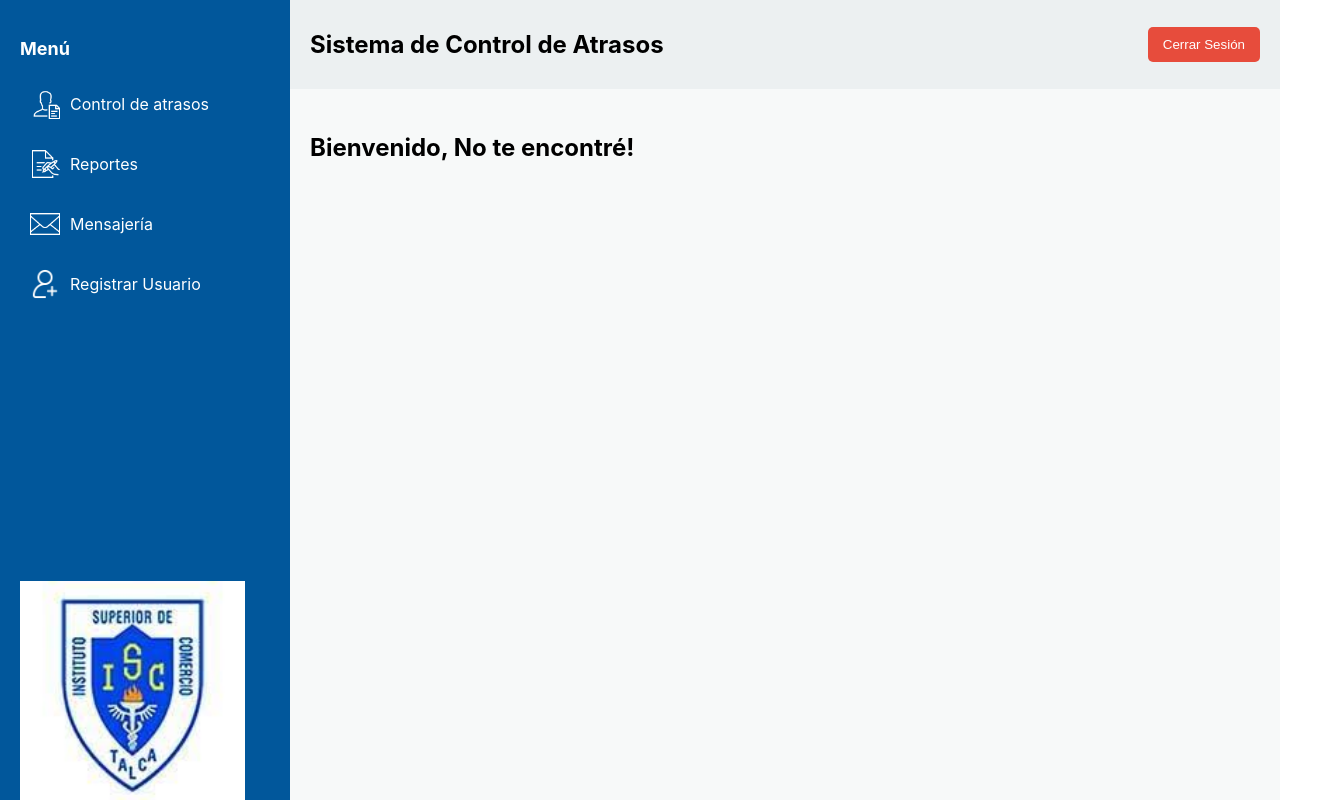
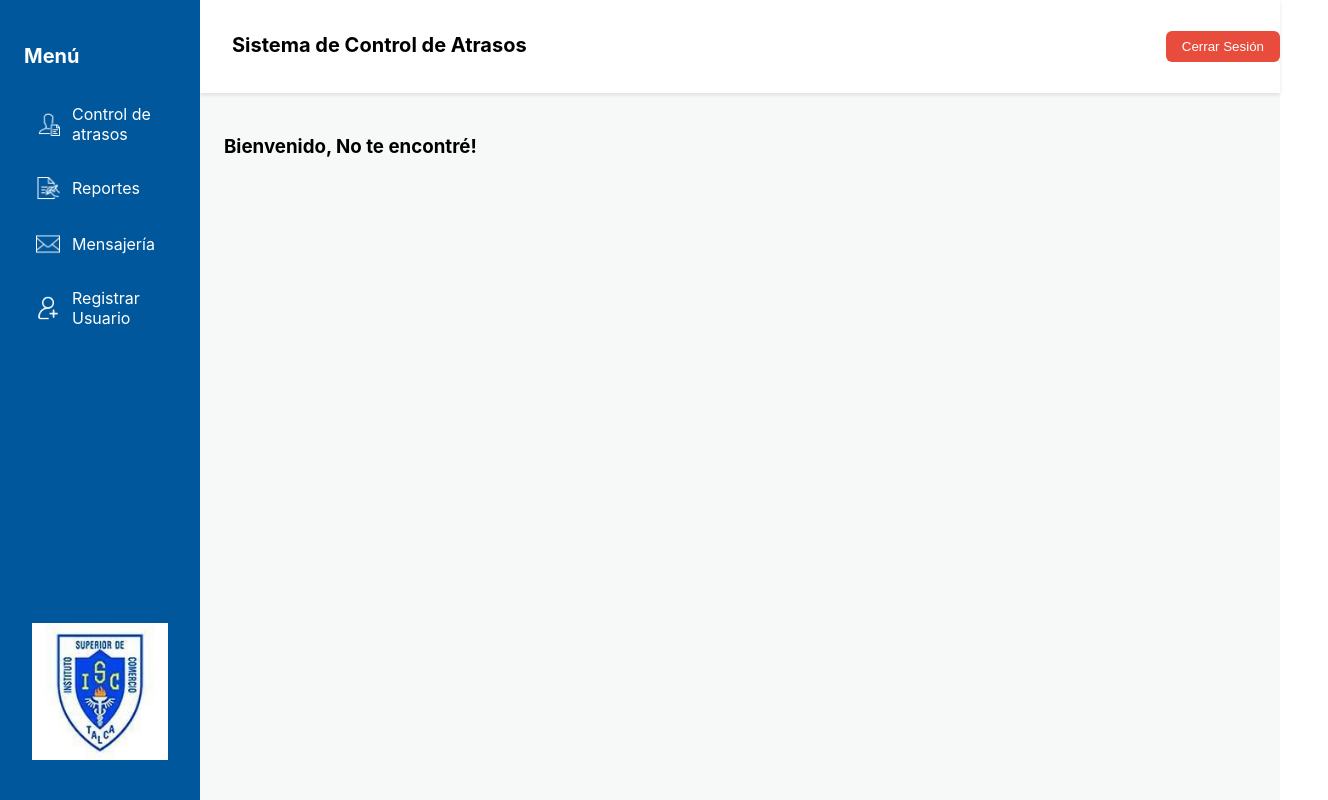
Before and after one commit to kaketsuOG/Sistema-de-control-de-asistencia-con-mensajeria-instantanea, a React (Create React App) app in the folder Plataforma_Atrasos/frontend/: page /home in a window 1280 px wide. Shown: the whole page, 1328 px wide, since content can reach past the window. Built offline with nearby package versions, Linux system fonts and the light colour scheme; no server answers; sample sign-in values are in the browser's storage.

Commit message:
movil_view

```diff
--- a/Plataforma_Atrasos/frontend/package.json
+++ b/Plataforma_Atrasos/frontend/package.json
@@ -9,6 +9,7 @@
     "axios": "^1.7.7",
     "date-fns": "^4.1.0",
     "jspdf": "^2.5.2",
+    "lucide-react": "^0.453.0",
     "pdf-lib": "^1.17.1",
     "react": "^18.3.1",
     "react-datepicker": "^7.4.0",
--- a/Plataforma_Atrasos/frontend/src/pages/AtrasosPage.js
+++ b/Plataforma_Atrasos/frontend/src/pages/AtrasosPage.js
@@ -196,80 +196,89 @@ const AtrasosPage = () => {
 const styles = {
     container: {
         maxWidth: '1200px',
-        margin: '20px auto',
-        padding: '20px',
+        margin: '2rem auto',
+        padding: '1.5rem',
         backgroundColor: '#ffffff',
-        borderRadius: '8px',
+        borderRadius: '0.5rem',
         boxShadow: '0 4px 8px rgba(0, 0, 0, 0.1)',
     },
     title: {
         textAlign: 'center',
         color: 'black',
-        marginBottom: '15px',
+        marginBottom: '1rem',
     },
     filters: {
         display: 'flex',
-        gap: '10px',
-        marginBottom: '20px',
+        gap: '0.5rem',
+        marginBottom: '1.5rem',
     },
     filterInput: {
-        padding: '8px',
-        fontSize: '16px',
-        borderRadius: '4px',
+        padding: '0.5rem',
+        fontSize: '1rem',
+        borderRadius: '0.375rem',
         border: '1px solid #ccc',
     },
     pdfButton: {
         marginLeft: 'auto',
-        padding: '10px 20px',
-        backgroundColor: '#007bff',
+        padding: '0.5rem 1rem',
+        backgroundColor: '#01579b',
         color: '#fff',
         border: 'none',
-        borderRadius: '5px',
+        borderRadius: '0.375rem',
         cursor: 'pointer',
+        transition: 'background-color 0.2s',
+        '&:hover': {
+            backgroundColor: '#014377',
+        },
     },
     tableContainer: {
         maxHeight: '500px',
         overflowY: 'auto',
-        marginTop: '20px',
+        marginTop: '1.5rem',
     },
     table: {
         width: '100%',
         borderCollapse: 'collapse',
     },
     headerCell: {
-        backgroundColor: '#007bff',
+        backgroundColor: '#01579b',
         color: '#ffffff',
-        padding: '10px',
+        padding: '0.75rem',
         textAlign: 'left',
         fontWeight: 'bold',
-        borderBottom: '2px solid #007bff',
+        borderBottom: '2px solid #01579b',
     },
     row: {
-        backgroundColor: '#f9f9f9',
+        backgroundColor: '#f7f9f9',
         transition: 'background-color 0.3s ease',
+        '&:hover': {
+            backgroundColor: 'rgba(1, 87, 155, 0.1)',
+        },
     },
     cell: {
-        padding: '10px',
+        padding: '0.75rem',
         borderBottom: '1px solid #ddd',
         textAlign: 'left',
     },
     noData: {
         textAlign: 'center',
         color: '#888',
-        marginTop: '20px',
+        marginTop: '1.5rem',
     },
     error: {
         color: 'red',
         textAlign: 'center',
+        marginTop: '1rem',
     },
     loading: {
         textAlign: 'center',
-        marginTop: '50px',
+        marginTop: '3rem',
     },
     pdfLink: {
-        color: '#007bff',
+        color: '#01579b',
         textDecoration: 'none',
     },
 };
 
+
 export default AtrasosPage;
--- a/Plataforma_Atrasos/frontend/src/pages/HomePage.js
+++ b/Plataforma_Atrasos/frontend/src/pages/HomePage.js
@@ -1,32 +1,47 @@
 import React, { useEffect, useState } from 'react';
 import { useNavigate } from 'react-router-dom';
+import { Menu, X } from 'lucide-react';
 // Importa los iconos
 import controlIcon from '../assets/icons/control.png';
 import reportIcon from '../assets/icons/report.png';
 import messageIcon from '../assets/icons/message.png';
 import agregarIcon from '../assets/icons/agregar-usuario.png';
-import AttendancePage from './AttendancePage'; // Asegúrate de que la ruta sea correcta
-import ReportsPage from './ReportsPage'; // Asegúrate de importar ReportsPage
-
-import logo from '../assets/images/logo.png'; // Importa la imagen del logo
-
+import AttendancePage from './AttendancePage';
+import ReportsPage from './ReportsPage';
 import AtrasosPage from './AtrasosPage';
 import RegisterPage from './RegisterPage';
+import logo from '../assets/images/logo.png';
 import axios from 'axios';
 
 const HomePage = () => {
     const navigate = useNavigate();
     const [userName, setUserName] = useState('');
-    const [showAttendance, setShowAttendance] = useState(false); // Estado para mostrar/ocultar AttendancePage
-    const [showReports, setShowReports] = useState(false); // Estado para mostrar/ocultar ReportsPage
+    const [showAttendance, setShowAttendance] = useState(false);
+    const [showReports, setShowReports] = useState(false);
     const [showAtrasos, setShowAtrasos] = useState(false);
     const [showRegistro, setShowRegistro] = useState(false);
+    const [isSidebarOpen, setIsSidebarOpen] = useState(false);
+    const [isMobile, setIsMobile] = useState(window.innerWidth < 768);
+
+    useEffect(() => {
+        const handleResize = () => {
+            setIsMobile(window.innerWidth < 768);
+            if (window.innerWidth >= 768) {
+                setIsSidebarOpen(true);
+            }
+        };
+
+        window.addEventListener('resize', handleResize);
+        handleResize(); // Inicializa el estado
+
+        return () => window.removeEventListener('resize', handleResize);
+    }, []);
 
     useEffect(() => {
         const fetchUserName = async () => {
             try {
                 const token = localStorage.getItem('token');
-                const rutUsername = localStorage.getItem('RUT_USERNAME'); // Almacena RUT_USERNAME en el login
+                const rutUsername = localStorage.getItem('RUT_USERNAME');
                 const response = await axios.get(`http://localhost:3000/auth/username/${rutUsername}`, {
                     headers: {
                         Authorization: `Bearer ${token}`
@@ -41,184 +56,238 @@ const HomePage = () => {
         fetchUserName();
     }, []);
 
+    const handleMenuClick = (action) => {
+        setShowAttendance(false);
+        setShowReports(false);
+        setShowAtrasos(false);
+        setShowRegistro(false);
+
+        switch(action) {
+            case 'attendance':
+                setShowAttendance(true);
+                break;
+            case 'reports':
+                setShowReports(true);
+                break;
+            case 'atrasos':
+                setShowAtrasos(true);
+                break;
+            case 'registro':
+                setShowRegistro(true);
+                break;
+            default:
+                break;
+        }
+
+        if (isMobile) {
+            setIsSidebarOpen(false);
+        }
+    };
+
     const handleLogout = () => {
         localStorage.removeItem('token');
         navigate('/login');
     };
 
-    const toggleAttendance = () => {
-        setShowAttendance(!showAttendance); // Cambia el estado al hacer clic
-        setShowReports(false); // Oculta los reportes
-        setShowAtrasos(false);
-        setShowRegistro(false);
-    };
-
-    const toggleReports = () => {
-        setShowReports(!showReports); // Cambia el estado al hacer clic
-        setShowAttendance(false); // Oculta la asistencia
-        setShowAtrasos(false);
-        setShowRegistro(false);
-    };
-
-    const toggleAtraso = () => {
-        setShowAtrasos(!showAtrasos); // Cambia el estado para mostrar/ocultar AtrasosPage
-        setShowAttendance(false); // Oculta la asistencia
-        setShowReports(false); // Oculta los reportes
-        setShowRegistro(false);
-    };
-
-    const toggleRegistro = () => {
-        setShowRegistro(!showRegistro); // Cambia el estado para mostrar/ocultar Registrar Usuario
-        setShowAttendance(false); // Oculta la asistencia
-        setShowReports(false); // Oculta los reportes
-        setShowAtrasos(false);
-    };
-
     const styles = {
-        homepageContainer: {
+        pageContainer: {
             display: 'flex',
-            height: '100vh',
-            overflow: 'hidden',
+            minHeight: '100vh',
+            backgroundColor: '#f7f9f9',
+            position: 'relative',
+        },
+        hamburgerButton: {
+            position: 'fixed',
+            top: '1rem',
+            left: '1rem',
+            zIndex: 50,
+            padding: '0.5rem',
+            backgroundColor: '#01579b',
+            borderRadius: '0.375rem',
+            color: 'white',
+            display: isMobile ? 'block' : 'none',
+            cursor: 'pointer',
+        },
+        overlay: {
+            position: 'fixed',
+            inset: 0,
+            backgroundColor: 'rgba(0, 0, 0, 0.5)',
+            zIndex: 30,
+            display: isMobile && isSidebarOpen ? 'block' : 'none',
         },
         sidebar: {
-            width: '250px',
+            position: isMobile ? 'fixed' : 'sticky',
+            top: 0,
+            left: 0,
+            height: '100vh',
+            width: '200px',
             backgroundColor: '#01579b',
             color: 'white',
-            padding: '20px',
+            zIndex: 40,
+            transform: isSidebarOpen ? 'translateX(0)' : 'translateX(-100%)',
+            transition: 'transform 0.3s ease-in-out',
             display: 'flex',
             flexDirection: 'column',
-            justifyContent: 'space-between',
-            minHeight: '100vh', // Asegura que la barra lateral ocupe toda la altura
+            flexShrink: 0,
+        },
+        mainContent: {
+            flex: '1',
+            display: 'flex',
+            flexDirection: 'column',
+            width: '100%',
+            minHeight: '100vh',
+        },
+        sidebarContent: {
+            padding: '1.5rem',
+            height: '100%',
+            display: 'flex',
+            flexDirection: 'column',
+            overflowY: 'auto',
+        },
+        menuItem: {
+            display: 'flex',
+            alignItems: 'center',
+            padding: '0.75rem',
+            marginBottom: '0.5rem',
+            borderRadius: '0.375rem',
+            cursor: 'pointer',
+            transition: 'background-color 0.2s',
+            '&:hover': {
+                backgroundColor: 'rgba(255, 255, 255, 0.1)',
+            },
+        },
+        icon: {
+            width: '24px',
+            height: '24px',
+            marginRight: '0.75rem',
         },
         logo: {
-            width: '90%',  // Ajusta el tamaño de la imagen del logo
-            marginBottom: '10px',
-        },
-        sidebarTitle: {
-            marginBottom: '20px',
-            fontSize: '18px',
-        },
-        sidebarList: {
-            listStyle: 'none',
-            padding: '0',
-            marginTop: '10px',
-        },
-        sidebarListItem: {
-            display: 'flex',
-            alignItems: 'center',
-            margin: '10px 0',
-            cursor: 'pointer',
-            padding: '10px',
-            borderRadius: '5px',
-            transition: 'background-color 0.3s',
-        },
-        icon: {
-            width: '30px',
-            height: '30px',
-            marginRight: '10px',
-            color: 'white',
-        },
-        mainContent: {
-            flexGrow: '1',
-            display: 'flex',
-            flexDirection: 'column',
-            overflow: 'auto', // Permite que el contenido principal sea desplazable si es necesario
+            width: '90%',
+            marginTop: 'auto',
+            marginBottom: '1rem',
+            alignSelf: 'center',
         },
         topbar: {
+            backgroundColor: '#fff',
+            padding: '1rem',
+            boxShadow: '0 2px 4px rgba(0, 0, 0, 0.1)',
+            position: 'sticky',
+            top: 0,
+            zIndex: 20,
+        },
+        topbarContent: {
             display: 'flex',
             justifyContent: 'space-between',
             alignItems: 'center',
-            padding: '10px 20px',
-            backgroundColor: '#ecf0f1',
-            boxShadow: '0px 2px 5px rgba(0, 0, 0, 0.1)',
+            width: '100%',
+            paddingLeft: isMobile ? '3rem' : '1rem',
+            paddingRight: '1rem',
         },
         logoutButton: {
             backgroundColor: '#e74c3c',
             color: 'white',
+            padding: '0.5rem 1rem',
+            borderRadius: '0.375rem',
             border: 'none',
-            padding: '10px 15px',
             cursor: 'pointer',
-            borderRadius: '5px',
+            transition: 'background-color 0.2s',
+            '&:hover': {
+                backgroundColor: '#c0392b',
+            },
         },
         contentArea: {
+            padding: '1.5rem',
+            flex: 1,
+            width: '100%',
+        },
+        contentWrapper: {
             padding: '20px',
-            backgroundColor: '#f7f9f9',
-            flexGrow: '1',
-        },
-        welcomeText: {
-            fontSize: '24px',
-            fontWeight: 'bold',
-            marginBottom: '10px',
-        },
-        sidebarTop: {
-            flexGrow: '1',
-        },
-        sidebarBottom: {
-            marginTop: 'auto', // Empuja el logo hacia la parte inferior
-        },
+            width: '100%',
+        }
     };
+    const MenuItem = ({ icon, text, onClick }) => (
+        <div
+            style={styles.menuItem}
+            onClick={onClick}
+            className="hover:bg-blue-800"
+        >
+            <img src={icon} alt={text} style={styles.icon} />
+            <span>{text}</span>
+        </div>
+    );
 
-    // Retorno del componente
     return (
-        <div style={styles.homepageContainer}>
+        <div style={styles.pageContainer}>
+            {/* Botón hamburguesa */}
+            <button
+                style={styles.hamburgerButton}
+                onClick={() => setIsSidebarOpen(!isSidebarOpen)}
+            >
+                {isSidebarOpen ? <X size={24} /> : <Menu size={24} />}
+            </button>
+
+            {/* Overlay */}
+            <div
+                style={styles.overlay}
+                onClick={() => setIsSidebarOpen(false)}
+            />
+
             {/* Sidebar */}
             <div style={styles.sidebar}>
-                <div style={styles.sidebarTop}>
-                    <h3 style={styles.sidebarTitle}>Menú</h3>
-                    <ul style={styles.sidebarList}>
-                        <li
-                            style={styles.sidebarListItem}
-                            onClick={toggleAttendance}
-                        >
-                            <img src={controlIcon} alt="Control de Atrasos" style={styles.icon} />
-                            Control de atrasos
-                        </li>
-                        <li
-                            style={styles.sidebarListItem}
-                            onClick={toggleReports}
-                        >
-                            <img src={reportIcon} alt="Reportes" style={styles.icon} />
-                            Reportes
-                        </li>
-                        <li
-                            style={styles.sidebarListItem}
-                            onClick={toggleAtraso}
-                        >
-                            <img src={messageIcon} alt="Mensajería" style={styles.icon} />
-                            Mensajería
-                        </li>
-                        <li
-                            style={styles.sidebarListItem}
-                            onClick={toggleRegistro}
-                        >
-                            <img src={agregarIcon} alt="Agregar" style={styles.icon} />
-                            Registrar Usuario
-                        </li>
-                    </ul>
-                </div>
+                <div style={styles.sidebarContent}>
+                    <h3 style={{ fontSize: '1.25rem', marginBottom: '1.5rem' }}>Menú</h3>
 
-                {/* Logo en la parte inferior */}
-                <div style={styles.sidebarBottom}>
+                    <MenuItem
+                        icon={controlIcon}
+                        text="Control de atrasos"
+                        onClick={() => handleMenuClick('attendance')}
+                    />
+                    <MenuItem
+                        icon={reportIcon}
+                        text="Reportes"
+                        onClick={() => handleMenuClick('reports')}
+                    />
+                    <MenuItem
+                        icon={messageIcon}
+                        text="Mensajería"
+                        onClick={() => handleMenuClick('atrasos')}
+                    />
+                    <MenuItem
+                        icon={agregarIcon}
+                        text="Registrar Usuario"
+                        onClick={() => handleMenuClick('registro')}
+                    />
+
                     <img src={logo} alt="Logo" style={styles.logo} />
                 </div>
             </div>
 
-            {/* Main content */}
+            {/* Contenido principal */}
             <div style={styles.mainContent}>
-                {/* Topbar */}
+                {/* Barra superior */}
                 <div style={styles.topbar}>
-                    <h2>Sistema de Control de Atrasos</h2>
-                    <button style={styles.logoutButton} onClick={handleLogout}>
-                        Cerrar Sesión
-                    </button>
+                    <div style={styles.topbarContent}>
+                        <h2 style={{ fontSize: '1.25rem', fontWeight: 'bold' }}>
+                            Sistema de Control de Atrasos
+                        </h2>
+                        <button
+                            style={styles.logoutButton}
+                            onClick={handleLogout}
+                            className="hover:bg-red-600"
+                        >
+                            Cerrar Sesión
+                        </button>
+                    </div>
                 </div>
-                {/* Main view */}
+
+                {/* Área de contenido */}
                 <div style={styles.contentArea}>
                     {!showAttendance && !showReports && !showAtrasos && !showRegistro && (
-                        <>
-                            <h3 style={styles.welcomeText}>Bienvenido, {userName}!</h3>
-                            <p></p>
-                        </>
+                        <div className="text-center md:text-left">
+                            <h3 className="text-2xl font-bold mb-4">
+                                Bienvenido, {userName}!
+                            </h3>
+                        </div>
                     )}
 
                     {showAttendance && <AttendancePage />}
```
Also changed, not shown: 1 other file (tests, documents, lock files or other folders).
